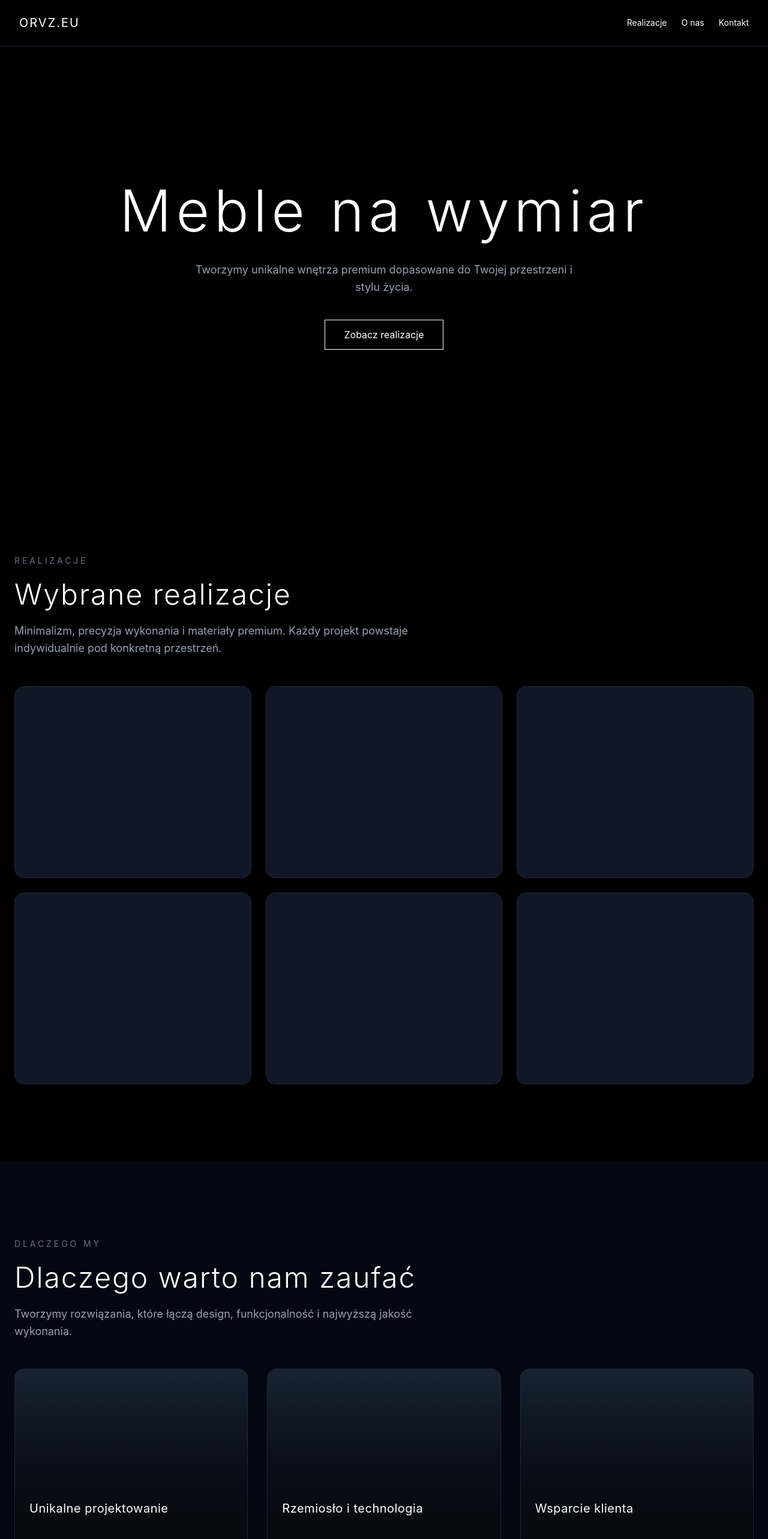
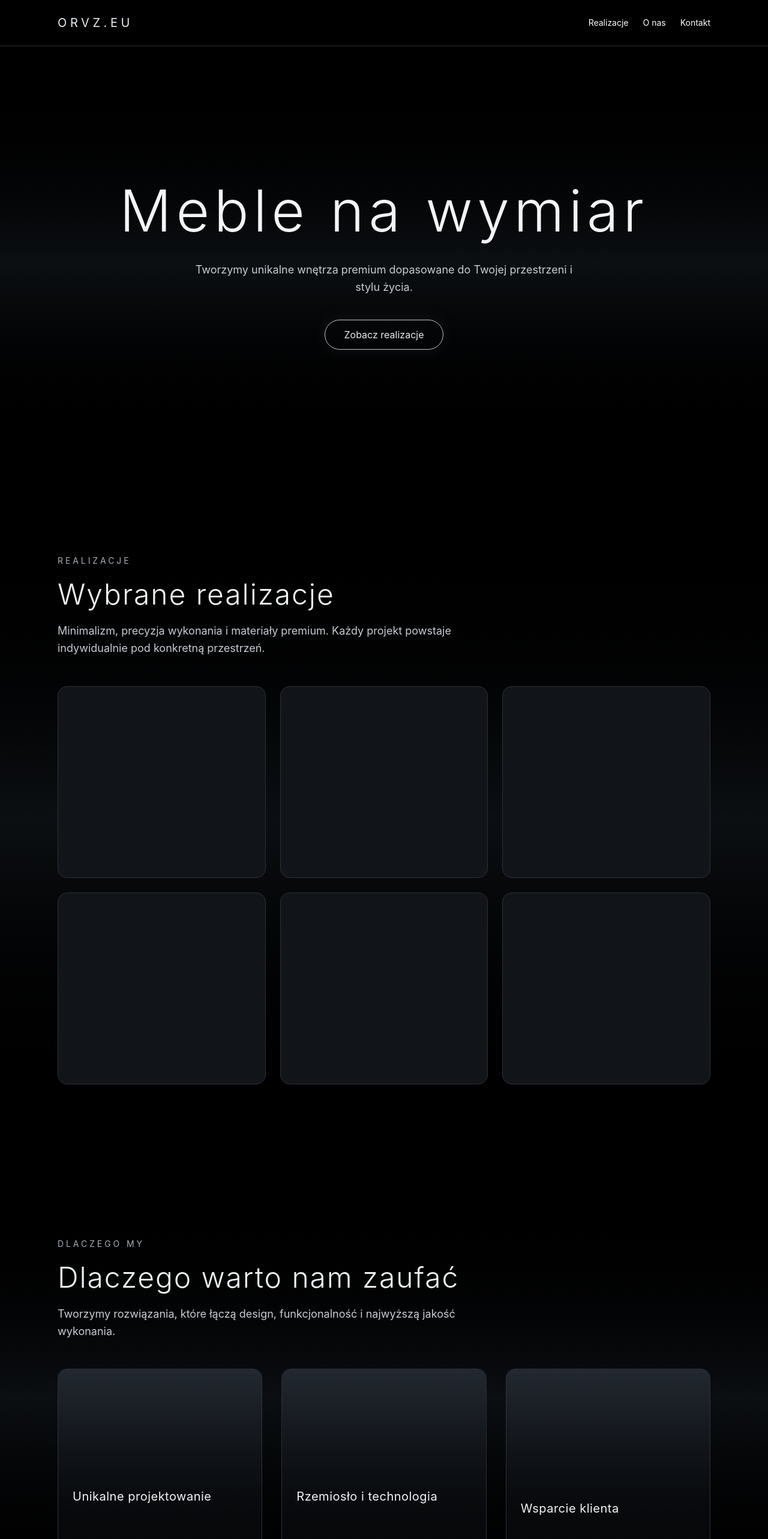
Before and after one commit to c0zzy98/orvz-site, a React (Vite) app in the folder orvz-site/: page / in a window 1280 px wide. Shown: the top 2566 px of the page at 60% size. Built offline with nearby package versions, Linux system fonts and the light colour scheme.

Commit message:
Refactor App.jsx for improved styling and structure; add SectionShell component for consistent layout

```diff
--- a/orvz-site/src/App.jsx
+++ b/orvz-site/src/App.jsx
@@ -4,15 +4,15 @@ function SectionHeading({ eyebrow, title, description }) {
   return (
     <div className="max-w-3xl mb-12 text-left">
       {eyebrow && (
-        <p className="text-xs md:text-sm uppercase tracking-[0.28em] text-gray-500 mb-4">
+        <p className="mb-4 text-xs uppercase tracking-[0.28em] text-[#A7ADB5] md:text-sm">
           {eyebrow}
         </p>
       )}
-      <h2 className="text-3xl md:text-5xl font-light tracking-[0.04em] text-white leading-tight">
+      <h2 className="text-3xl font-light leading-tight tracking-[0.04em] text-[#F1F4F6] md:text-5xl">
         {title}
       </h2>
       {description && (
-        <p className="mt-4 text-base md:text-lg text-gray-400 max-w-2xl leading-relaxed">
+        <p className="mt-4 max-w-2xl text-base leading-relaxed text-[#C7CCD3] md:text-lg">
           {description}
         </p>
       )}
@@ -33,13 +33,24 @@ function Reveal({ children, delay = 0, y = 36 }) {
   );
 }
 
+function SectionShell({ id, className = "", children }) {
+  return (
+    <section
+      id={id}
+      className={`bg-gradient-to-b from-black via-[#0C0F12] to-black ${className}`.trim()}
+    >
+      <div className="mx-auto max-w-6xl px-6 md:px-8">{children}</div>
+    </section>
+  );
+}
+
 function IconWrapper({ children, label, href = "#" }) {
   return (
     <a
       href={href}
       aria-label={label}
       title={label}
-      className="group inline-flex h-11 w-11 items-center justify-center rounded-full border border-gray-800 bg-gray-950 text-gray-400 transition duration-300 hover:border-gray-600 hover:text-white hover:-translate-y-0.5"
+      className="group inline-flex h-11 w-11 items-center justify-center rounded-full border border-[#2B3138] bg-[#0C0F12] text-[#C7CCD3] transition duration-300 hover:-translate-y-0.5 hover:border-[#8E98A3] hover:text-white"
     >
       <span className="sr-only">{label}</span>
       {children}
@@ -92,56 +103,89 @@ const contactDetails = [
   "Telefon: +48 502 629 060",
 ];
 
+const reasons = [
+  {
+    title: "Unikalne projektowanie",
+    desc: "Każdy projekt powstaje indywidualnie, dopasowany do stylu życia i przestrzeni klienta.",
+  },
+  {
+    title: "Rzemiosło i technologia",
+    desc: "Łączymy tradycyjne rzemiosło z nowoczesnymi technologiami dla perfekcyjnego efektu.",
+  },
+  {
+    title: "Wsparcie klienta",
+    desc: "Prowadzimy klienta przez cały proces – od koncepcji po montaż.",
+  },
+];
+
+const quickContactCards = [
+  {
+    title: "Biuro",
+    lines: ["ul. Ludowa 16", "58-560 Jelenia Góra", "orazmeble@gmail.com"],
+  },
+  {
+    title: "Konsultacja",
+    lines: ["Jakub Gorlach", "tel. 530 497 662", "gorlachjakub@gmail.com"],
+  },
+  {
+    title: "Projekt i wycena",
+    lines: ["Michał Tyrański", "tel. 502 629 060", "tyranski.michal@wp.pl"],
+  },
+];
+
+const realizations = [1, 2, 3, 4, 5, 6];
+
 export default function OrvzPage() {
   return (
-    <div className="bg-black text-white font-sans scroll-smooth min-h-screen">
-      {/* NAV */}
-      <nav className="flex justify-between items-center px-8 py-6 border-b border-gray-800">
-        <h1 className="text-xl tracking-widest">ORVZ.EU</h1>
-        <div className="space-x-6 text-sm">
-          <a href="#realizacje" className="hover:text-gray-300 transition-colors duration-300">
-            Realizacje
-          </a>
-          <a href="#onas" className="hover:text-gray-300 transition-colors duration-300">
-            O nas
-          </a>
-          <a href="#kontakt" className="hover:text-gray-300 transition-colors duration-300">
-            Kontakt
-          </a>
+    <div className="min-h-screen bg-black font-sans text-white scroll-smooth selection:bg-[#BFC7D1] selection:text-black">
+      <nav className="sticky top-0 z-50 border-b border-[#2B3138] bg-black/80 backdrop-blur-md">
+        <div className="mx-auto flex max-w-6xl items-center justify-between px-6 py-6 md:px-8">
+          <h1 className="text-xl tracking-[0.28em] text-[#E9EDF2]">ORVZ.EU</h1>
+          <div className="space-x-6 text-sm">
+            <a href="#realizacje" className="transition-colors duration-300 hover:text-[#D8DDE3]">
+              Realizacje
+            </a>
+            <a href="#onas" className="transition-colors duration-300 hover:text-[#D8DDE3]">
+              O nas
+            </a>
+            <a href="#kontakt" className="transition-colors duration-300 hover:text-[#D8DDE3]">
+              Kontakt
+            </a>
+          </div>
         </div>
       </nav>
 
-      {/* HERO */}
-      <section className="min-h-[90vh] flex flex-col justify-center items-center text-center px-6">
-        <motion.h2
-          initial={{ opacity: 0, y: 20 }}
-          animate={{ opacity: 1, y: 0 }}
-          transition={{ duration: 0.8 }}
-          className="text-5xl md:text-7xl lg:text-8xl font-light tracking-[0.08em] leading-tight"
-        >
-          Meble na wymiar
-        </motion.h2>
-        <motion.p
-          initial={{ opacity: 0, y: 20 }}
-          animate={{ opacity: 1, y: 0 }}
-          transition={{ duration: 0.8, delay: 0.15 }}
-          className="mt-6 text-gray-400 max-w-2xl text-base md:text-lg leading-relaxed"
-        >
-          Tworzymy unikalne wnętrza premium dopasowane do Twojej przestrzeni i stylu życia.
-        </motion.p>
-        <motion.a
-          initial={{ opacity: 0, y: 20 }}
-          animate={{ opacity: 1, y: 0 }}
-          transition={{ duration: 0.8, delay: 0.3 }}
-          href="#realizacje"
-          className="mt-10 inline-block px-8 py-3 border border-white hover:bg-white hover:text-black transition duration-500"
-        >
-          Zobacz realizacje
-        </motion.a>
-      </section>
+      <SectionShell className="min-h-[90vh] flex items-center">
+        <div className="mx-auto flex w-full max-w-4xl flex-col items-center text-center">
+          <motion.h2
+            initial={{ opacity: 0, y: 20 }}
+            animate={{ opacity: 1, y: 0 }}
+            transition={{ duration: 0.8 }}
+            className="text-5xl font-light leading-tight tracking-[0.08em] text-[#F3F5F7] md:text-7xl lg:text-8xl"
+          >
+            Meble na wymiar
+          </motion.h2>
+          <motion.p
+            initial={{ opacity: 0, y: 20 }}
+            animate={{ opacity: 1, y: 0 }}
+            transition={{ duration: 0.8, delay: 0.15 }}
+            className="mt-6 max-w-2xl text-base leading-relaxed text-[#C7CCD3] md:text-lg"
+          >
+            Tworzymy unikalne wnętrza premium dopasowane do Twojej przestrzeni i stylu życia.
+          </motion.p>
+          <motion.a
+            initial={{ opacity: 0, y: 20 }}
+            animate={{ opacity: 1, y: 0 }}
+            transition={{ duration: 0.8, delay: 0.3 }}
+            href="#realizacje"
+            className="mt-10 inline-block rounded-full border border-[#BFC7D1] px-8 py-3 text-[#E6EBF0] shadow-[0_0_30px_rgba(191,199,209,0.08)] transition duration-500 hover:bg-[#BFC7D1] hover:text-black"
+          >
+            Zobacz realizacje
+          </motion.a>
+        </div>
+      </SectionShell>
 
-      {/* REALIZACJE */}
-      <section id="realizacje" className="px-6 py-24 md:py-32">
+      <SectionShell id="realizacje" className="py-24 md:py-32">
         <Reveal>
           <SectionHeading
             eyebrow="Realizacje"
@@ -150,17 +194,16 @@ export default function OrvzPage() {
           />
         </Reveal>
 
-        <div className="grid md:grid-cols-3 gap-6">
-          {[1, 2, 3, 4, 5, 6].map((i) => (
-            <Reveal key={i} delay={i * 0.05}>
-              <div className="bg-gray-900 h-64 md:h-80 rounded-2xl border border-gray-800 hover:-translate-y-1 hover:scale-[1.02] transition duration-500" />
+        <div className="grid gap-6 md:grid-cols-3">
+          {realizations.map((item, index) => (
+            <Reveal key={item} delay={index * 0.05}>
+              <div className="h-64 rounded-2xl border border-[#2B3138] bg-[#11151A] transition duration-500 hover:-translate-y-1 hover:scale-[1.02] md:h-80" />
             </Reveal>
           ))}
         </div>
-      </section>
+      </SectionShell>
 
-      {/* O NAS */}
-      <section id="onas" className="px-6 py-24 md:py-32 bg-gray-950">
+      <SectionShell id="onas" className="py-24 md:py-32">
         <Reveal>
           <SectionHeading
             eyebrow="Dlaczego my"
@@ -169,79 +212,31 @@ export default function OrvzPage() {
           />
         </Reveal>
 
-        <div className="grid md:grid-cols-3 gap-8">
-          {[
-            {
-              title: "Unikalne projektowanie",
-              desc: "Każdy projekt powstaje indywidualnie, dopasowany do stylu życia i przestrzeni klienta.",
-            },
-            {
-              title: "Rzemiosło i technologia",
-              desc: "Łączymy tradycyjne rzemiosło z nowoczesnymi technologiami dla perfekcyjnego efektu.",
-            },
-            {
-              title: "Wsparcie klienta",
-              desc: "Prowadzimy klienta przez cały proces – od koncepcji po montaż.",
-            },
-          ].map((item, i) => (
-            <Reveal key={i} delay={i * 0.1}>
-              <div className="group relative h-80 rounded-2xl overflow-hidden border border-gray-800 bg-gray-900">
-                {/* IMAGE PLACEHOLDER */}
-                <div className="absolute inset-0 bg-gradient-to-b from-gray-800 to-black opacity-60" />
-
-                {/* CONTENT */}
-                <div className="absolute inset-0 p-6 flex flex-col justify-end">
-                  <h4 className="text-xl mb-2 tracking-wide">{item.title}</h4>
-
-                  {/* HOVER TEXT */}
-                  <p className="text-sm text-gray-300 opacity-0 translate-y-4 group-hover:opacity-100 group-hover:translate-y-0 transition duration-500">
+        <div className="grid gap-8 md:grid-cols-3">
+          {reasons.map((item, index) => (
+            <Reveal key={item.title} delay={index * 0.1}>
+              <div className="group relative h-80 overflow-hidden rounded-2xl border border-[#2B3138] bg-[#11151A]">
+                <div className="absolute inset-0 bg-gradient-to-b from-[#2F3640] to-black opacity-60" />
+                <div className="absolute inset-0 bg-black/40 opacity-0 transition duration-500 group-hover:opacity-100" />
+                <div className="absolute inset-0 flex flex-col justify-end p-6">
+                  <h4 className="mb-2 text-xl tracking-wide text-[#F1F4F6]">{item.title}</h4>
+                  <p className="translate-y-4 text-sm text-[#D8DDE3] opacity-0 transition duration-500 group-hover:translate-y-0 group-hover:opacity-100">
                     {item.desc}
                   </p>
                 </div>
-
-                {/* HOVER OVERLAY */}
-                <div className="absolute inset-0 bg-black/40 opacity-0 group-hover:opacity-100 transition duration-500" />
               </div>
             </Reveal>
           ))}
         </div>
-      </section>
+      </SectionShell>
 
-      {/* LOKALIZACJE / KONTAKT SZYBKI */}
-      <section className="px-6 py-16 md:py-20">
-        <div className="max-w-6xl mx-auto grid md:grid-cols-3 gap-8">
-          {[
-            {
-              title: "Biuro",
-              lines: [
-                "ul. Ludowa 16",
-                "58-560 Jelenia Góra",
-                "orazmeble@gmail.com",
-              ],
-            },
-            {
-              title: "Konsultacja",
-              lines: [
-                "Jakub Gorlach",
-                "tel. 530 497 662",
-                "gorlachjakub@gmail.com",
-              ],
-            },
-            {
-              title: "Projekt i wycena",
-              lines: [
-                "Michał Tyrański",
-                "tel. 502 629 060",
-                "tyranski.michal@wp.pl",
-              ],
-            },
-          ].map((item, i) => (
-            <Reveal key={i} delay={i * 0.1}>
-              <div className="border border-gray-800 rounded-2xl p-8 text-center hover:border-gray-600 transition duration-500">
-                <h4 className="text-lg tracking-wide mb-6 uppercase text-white">
-                  {item.title}
-                </h4>
-                <div className="space-y-2 text-gray-400 text-sm leading-relaxed">
+      <SectionShell className="py-16 md:py-20">
+        <div className="grid gap-8 md:grid-cols-3">
+          {quickContactCards.map((item, index) => (
+            <Reveal key={item.title} delay={index * 0.1}>
+              <div className="rounded-2xl border border-[#2B3138] p-8 text-center transition duration-500 hover:border-[#8E98A3]">
+                <h4 className="mb-6 text-lg uppercase tracking-wide text-white">{item.title}</h4>
+                <div className="space-y-2 text-sm leading-relaxed text-[#C7CCD3]">
                   {item.lines.map((line) => (
                     <p key={line}>{line}</p>
                   ))}
@@ -250,10 +245,9 @@ export default function OrvzPage() {
             </Reveal>
           ))}
         </div>
-      </section>
+      </SectionShell>
 
-      {/* KONTAKT */}
-      <section id="kontakt" className="px-6 py-24 md:py-32">
+      <SectionShell id="kontakt" className="py-24 md:py-32">
         <Reveal>
           <SectionHeading
             eyebrow="Kontakt"
@@ -262,36 +256,32 @@ export default function OrvzPage() {
           />
         </Reveal>
 
-        <div className="grid md:grid-cols-2 gap-10 md:gap-16">
+        <div className="grid gap-10 md:grid-cols-2 md:gap-16">
           <Reveal delay={0.1}>
             <form className="space-y-4">
               <input
                 type="text"
                 placeholder="Imię i nazwisko"
-                className="w-full bg-gray-900 border border-gray-800 rounded-xl px-4 py-3 focus:outline-none focus:border-white"
+                className="w-full rounded-xl border border-[#2B3138] bg-[#11151A] px-4 py-3 focus:border-[#BFC7D1] focus:outline-none"
               />
-
               <input
                 type="email"
                 placeholder="Adres email"
-                className="w-full bg-gray-900 border border-gray-800 rounded-xl px-4 py-3 focus:outline-none focus:border-white"
+                className="w-full rounded-xl border border-[#2B3138] bg-[#11151A] px-4 py-3 focus:border-[#BFC7D1] focus:outline-none"
               />
-
               <input
                 type="tel"
                 placeholder="Numer telefonu"
-                className="w-full bg-gray-900 border border-gray-800 rounded-xl px-4 py-3 focus:outline-none focus:border-white"
+                className="w-full rounded-xl border border-[#2B3138] bg-[#11151A] px-4 py-3 focus:border-[#BFC7D1] focus:outline-none"
               />
-
               <textarea
                 placeholder="Opisz krótko projekt (np. kuchnia, garderoba, metraż, lokalizacja...)"
                 rows={4}
-                className="w-full bg-gray-900 border border-gray-800 rounded-xl px-4 py-3 focus:outline-none focus:border-white"
+                className="w-full rounded-xl border border-[#2B3138] bg-[#11151A] px-4 py-3 focus:border-[#BFC7D1] focus:outline-none"
               />
-
               <button
                 type="submit"
-                className="w-full mt-4 px-6 py-3 border border-white hover:bg-white hover:text-black transition duration-500 rounded-xl"
+                className="mt-4 w-full rounded-xl border border-[#BFC7D1] px-6 py-3 text-[#E6EBF0] transition duration-500 hover:bg-[#BFC7D1] hover:text-black"
               >
                 Umów konsultację
               </button>
@@ -299,32 +289,30 @@ export default function OrvzPage() {
           </Reveal>
 
           <Reveal delay={0.2}>
-            <div className="space-y-3 text-gray-400">
+            <div className="space-y-3 text-[#C7CCD3]">
               {contactDetails.map((detail) => (
                 <p key={detail}>{detail}</p>
               ))}
-
-              <div className="mt-6 text-sm text-gray-500">
+              <div className="mt-6 text-sm text-[#A7ADB5]">
                 <p>Odpowiadamy zazwyczaj w ciągu 24h</p>
                 <p>Realizacje premium na terenie całej Polski</p>
               </div>
             </div>
           </Reveal>
         </div>
-      </section>
+      </SectionShell>
 
-      {/* FOOTER */}
-      <footer className="border-t border-gray-800 px-6 py-16 text-sm text-gray-400">
-        <div className="max-w-6xl mx-auto grid md:grid-cols-3 gap-10">
+      <footer className="border-t border-[#2B3138] px-6 py-16 text-sm text-[#C7CCD3]">
+        <div className="mx-auto grid max-w-6xl gap-10 md:grid-cols-3">
           <div>
-            <h4 className="text-white text-lg tracking-widest mb-4">ORAZ MEBLE</h4>
-            <p className="text-gray-500 text-sm leading-relaxed">
+            <h4 className="mb-4 text-lg tracking-widest text-white">ORAZ MEBLE</h4>
+            <p className="text-sm leading-relaxed text-[#A7ADB5]">
               Meble na wymiar dla klientów premium. Projektujemy i realizujemy wnętrza dopasowane do Twojego stylu życia.
             </p>
           </div>
 
           <div>
-            <h5 className="text-white mb-4">Kontakt</h5>
+            <h5 className="mb-4 text-white">Kontakt</h5>
             <div className="space-y-2">
               {contactDetails.map((detail) => (
                 <p key={`footer-${detail}`}>{detail}</p>
@@ -333,9 +321,8 @@ export default function OrvzPage() {
           </div>
 
           <div>
-            <h5 className="text-white mb-4">Dane firmy</h5>
+            <h5 className="mb-4 text-white">Dane firmy</h5>
             <p>NIP: 611 135 13 84</p>
-
             <div className="mt-6 flex gap-4">
               {socialLinks.map(({ label, href, Icon }) => (
                 <IconWrapper key={label} label={label} href={href}>
@@ -346,7 +333,7 @@ export default function OrvzPage() {
           </div>
         </div>
 
-        <div className="mt-12 pt-6 border-t border-gray-800 text-center text-xs text-gray-600">
+        <div className="mx-auto mt-12 max-w-6xl border-t border-[#2B3138] pt-6 text-center text-xs text-[#8A9098]">
           © {new Date().getFullYear()} ORAZ MEBLE. Wszelkie prawa zastrzeżone.
         </div>
       </footer>
```
